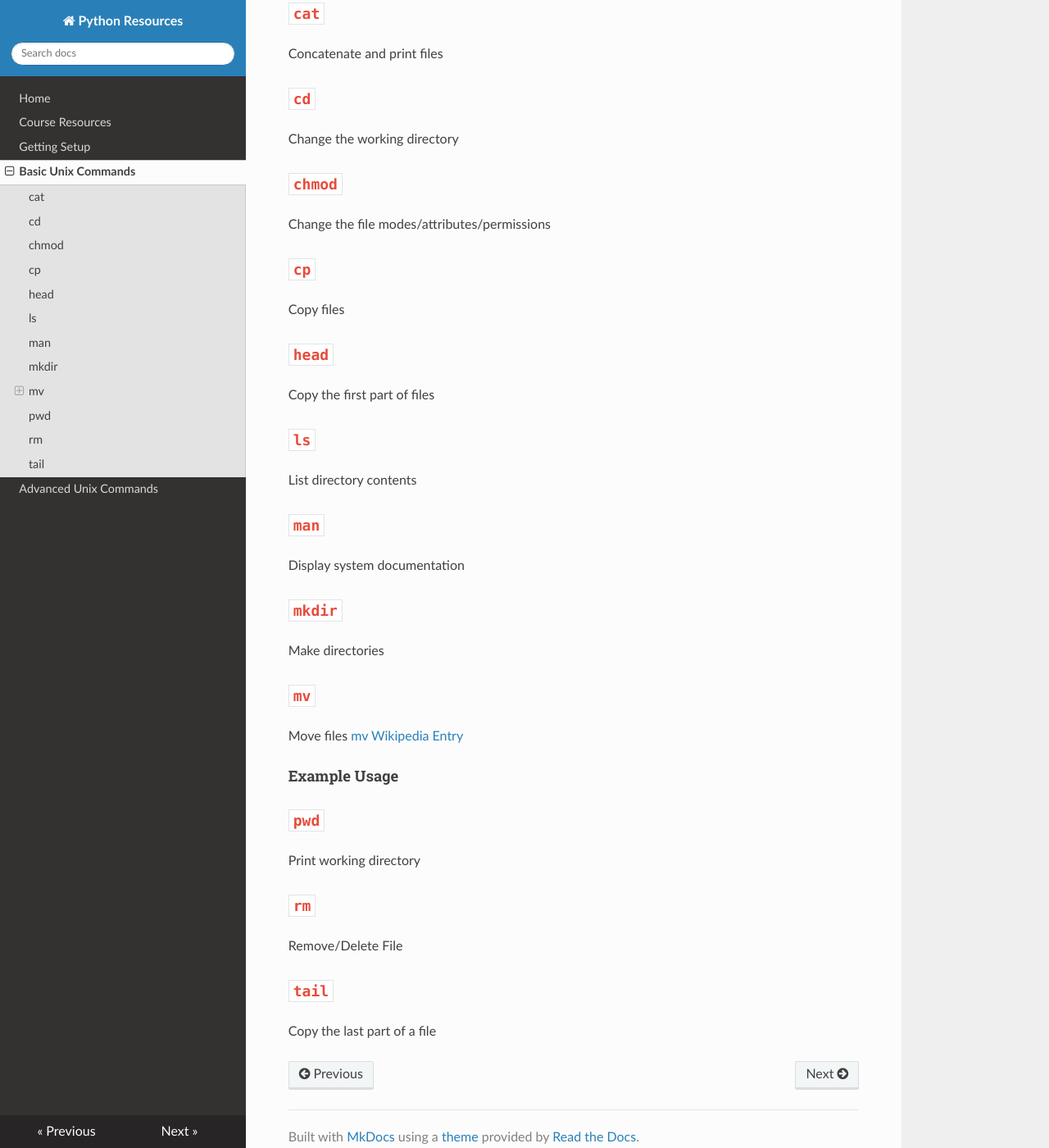
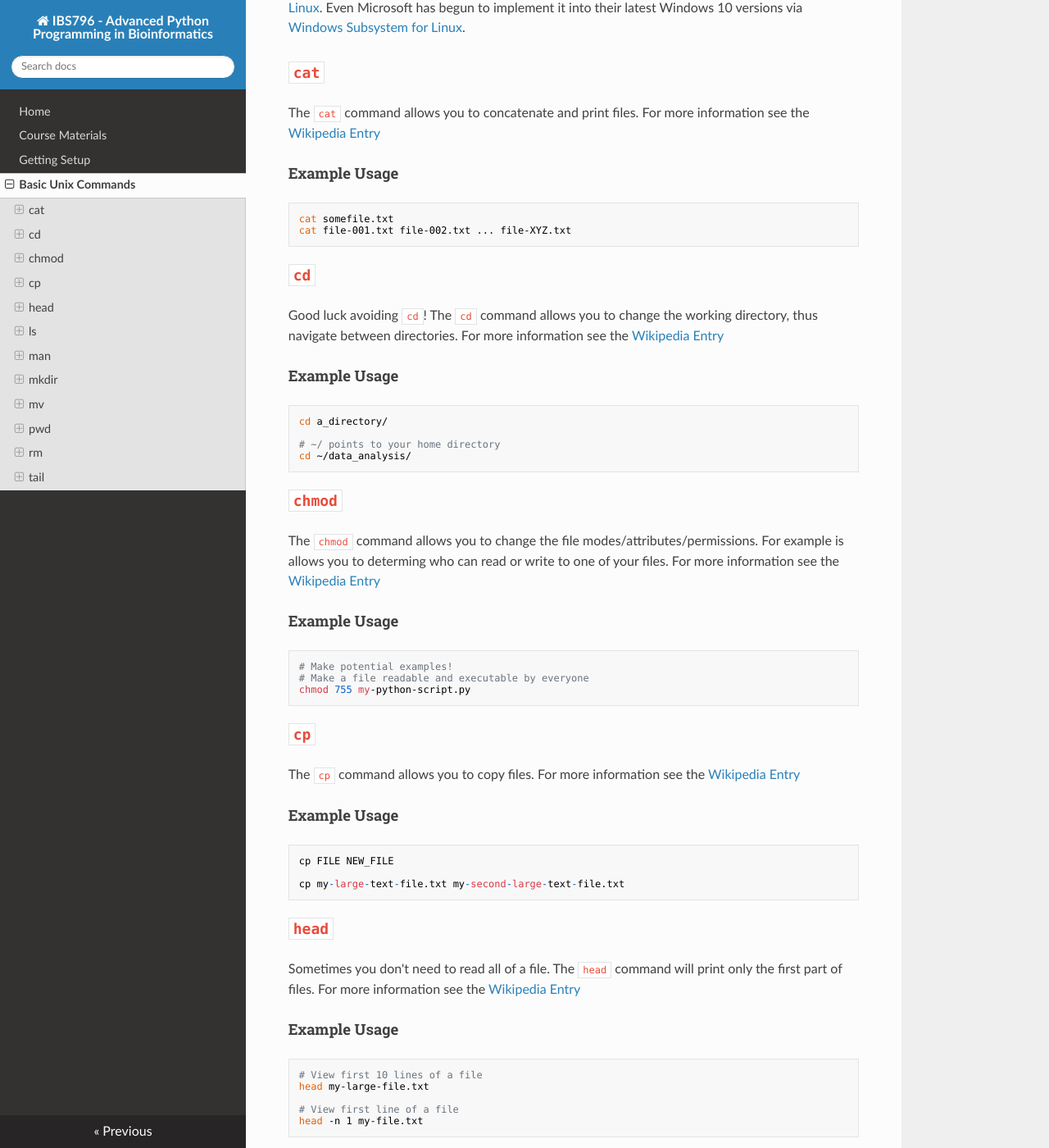
Before and after one commit to rpetit3-education/ibs796-python, an MkDocs documentation site: the page built from docs/basic-unix.md, in a window 1280 px wide and 1400 px high, scrolled down 402 px. Shown: the whole window at 82% size. Built offline with MkDocs 1.6.1, drawn with Linux system fonts in a browser that asks for light colours; nearby versions of some CDN libraries; old or Windows-style settings are respelled for this version of MkDocs; some of the changed text lies outside the part shown.

````diff
--- a/docs/basic-unix.md
+++ b/docs/basic-unix.md
@@ -1,44 +1,147 @@
 During this course you will have to play with some basic Unix commands. Below are a list of Unix commands you are expected to become comfortable with. You are highly encouraged to further explore Unix, as there are some super useful commands that are outside the context of this course.
+
+You are strongly encouraged to further investigate the optional parameters of each of these commands!
 
 # What is Unix?
 First let's clarify what Unix is and why its so cool! Unix is a (and I'm paraphrasing from the [Wikipedia entry](https://en.wikipedia.org/wiki/Unix)) multi-user multi-tasking operating systems. It was originally developed by Bell Labs in 1970. Fast forward a few decades, it is the basis for Apple's OS X and the many flavors of [Linux](https://en.wikipedia.org/wiki/Comparison_of_Linux_distributions). Even Microsoft has begun to implement it into their latest Windows 10 versions via [Windows Subsystem for Linux](https://en.wikipedia.org/wiki/Windows_Subsystem_for_Linux).
 
 ## `cat`
-Concatenate and print files
+The `cat` command allows you to concatenate and print files. For more information see the [Wikipedia Entry](https://en.wikipedia.org/wiki/Cat_(Unix))
+
+#### Example Usage
+```
+cat somefile.txt
+cat file-001.txt file-002.txt ... file-XYZ.txt
+```
+
 
 ## `cd`
-Change the working directory
+Good luck avoiding `cd`! The `cd` command allows you to change the working directory, thus navigate between directories. For more information see the [Wikipedia Entry](https://en.wikipedia.org/wiki/Cd_(command))
+
+#### Example Usage
+```
+cd a_directory/
+
+# ~/ points to your home directory
+cd ~/data_analysis/
+```
+
 
 ## `chmod`
-Change the file modes/attributes/permissions
+The `chmod` command allows you to change the file modes/attributes/permissions. For example is allows you to determing who can read or write to one of your files. For more information see the [Wikipedia Entry](https://en.wikipedia.org/wiki/Chmod)
+
+#### Example Usage
+```
+# Make potential examples!
+# Make a file readable and executable by everyone
+chmod 755 my-python-script.py
+```
+
 
 ## `cp`
-Copy files
+The `cp` command allows you to copy files. For more information see the [Wikipedia Entry](https://en.wikipedia.org/wiki/Cp_(Unix))
+
+#### Example Usage
+```
+cp FILE NEW_FILE
+
+cp my-large-text-file.txt my-second-large-text-file.txt
+```
+
 
 ## `head`
-Copy the first part of files
+Sometimes you don't need to read all of a file. The `head` command will print only the first part of files. For more information see the [Wikipedia Entry](https://en.wikipedia.org/wiki/Head_(Unix))
+
+#### Example Usage
+```
+# View first 10 lines of a file
+head my-large-file.txt
+
+# View first line of a file
+head -n 1 my-file.txt
+```
+
 
 ## `ls`
-List directory contents
+Another command which is hard to avoid is the `ls` command. `ls` is used to list the contents of a directory. For more information see the [Wikipedia Entry](https://en.wikipedia.org/wiki/Ls)
+
+#### Example Usage
+```
+ls
+
+# View contents of your home directory
+ls ~/
+```
+
 
 ## `man`
-Display system documentation
+When you are stuck, the `man` command can display system documentation for a given command. For more information see the [Wikipedia Entry](https://en.wikipedia.org/wiki/Man_page)
+
+#### Example Usage
+```
+man THE_COMMAND_OF_INTEREST
+man ls
+man man
+man rm
+man head
+```
+
 
 ## `mkdir`
-Make directories
+The `mkdir` command allows you to make directories. For more information see the [Wikipedia Entry](https://en.wikipedia.org/wiki/Mkdir)
+
+#### Example Usage
+```
+mkdir my-new-directory
+
+# Make all sub-directories as well
+mkdir -p sub-dir01/sub-dir02/my-new-directory
+```
+
 
 ## `mv`
-Move files
-[mv Wikipedia Entry](https://en.wikipedia.org/wiki/Mv)
+The `mv` command allows you to move files between directories. You can also use the `mv` command to rename files. For more information see the [Wikipedia Entry](https://en.wikipedia.org/wiki/Mv)
 
 #### Example Usage
+```
+# Move a file to your home directory
+mv my-file.txt ~/
+
+# Move a file to your home directory and renome it
+mv my-file.txt ~/my-new-file.txt
+```
 
 
 ## `pwd`
-Print working directory
+Sometimee you need to know which directory you are currently in. The `pwd` command does exactly that. It will print your working directory. For more information see the [Wikipedia Entry](https://en.wikipedia.org/wiki/Pwd)
+
+#### Example Usage
+```
+# Really not much to it!
+pwd
+```
+
 
 ## `rm`
-Remove/Delete File
+Probably one the most unforgiven commands in Unix. The `rm` command allows you to remove (or delete) a file from the system. It is unforgiven in the sense of there are no take backs. For more information see the [Wikipedia Entry](https://en.wikipedia.org/wiki/Rm_(Unix))
+
+#### Example Usage
+```
+rm my-file.txt
+
+# Remove a directory with contents
+rm -rf my-directory/
+```
+
 
 ## `tail`
-Copy the last part of a file
+Similar to `head`, the `tail` command does the exact opposite by displaying only the last part of a file. For more information see the [Wikipedia Entry](https://en.wikipedia.org/wiki/Tail_(Unix))
+
+#### Example Usage
+```
+# View last 10 lines of a file
+tail my-large-file.txt
+
+# View last line of a file
+tail -n 1 my-file.txt
+```
--- a/mkdocs.yml
+++ b/mkdocs.yml
@@ -1,8 +1,8 @@
-site_name: Python Resources
+site_name: IBS796 - Advanced Python Programming in Bioinformatics
 pages:
 - Home: index.md
-- Course Resources: course-resources.md
-- Getting Setup: setup.md
+- Course Materials: course-materials.md
+- Getting Setup: getting-setup.md
 - Basic Unix Commands: basic-unix.md
-- Advanced Unix Commands: advanced-unix.md
+#- Advanced Unix Commands: advanced-unix.md
 theme: readthedocs
````
Also changed, not shown: docs/advanced-unix.md (+8 -1 lines), docs/course-materials.md (added, +13 -0 lines), docs/course-resources.md (deleted, +0 -6 lines), docs/index.md (+26 -12 lines), docs/getting-setup.md (renamed from docs/setup.md), 1 other file.
